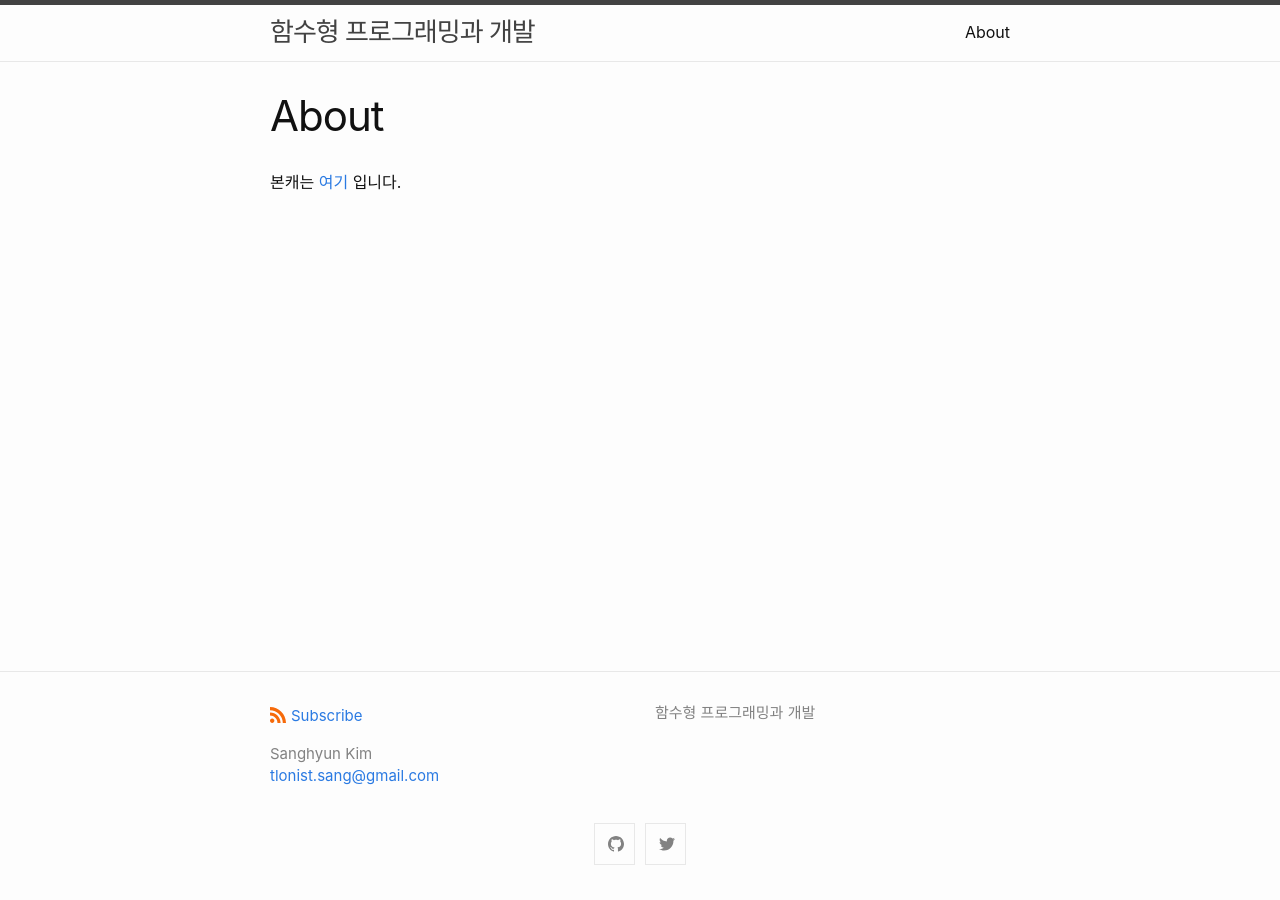
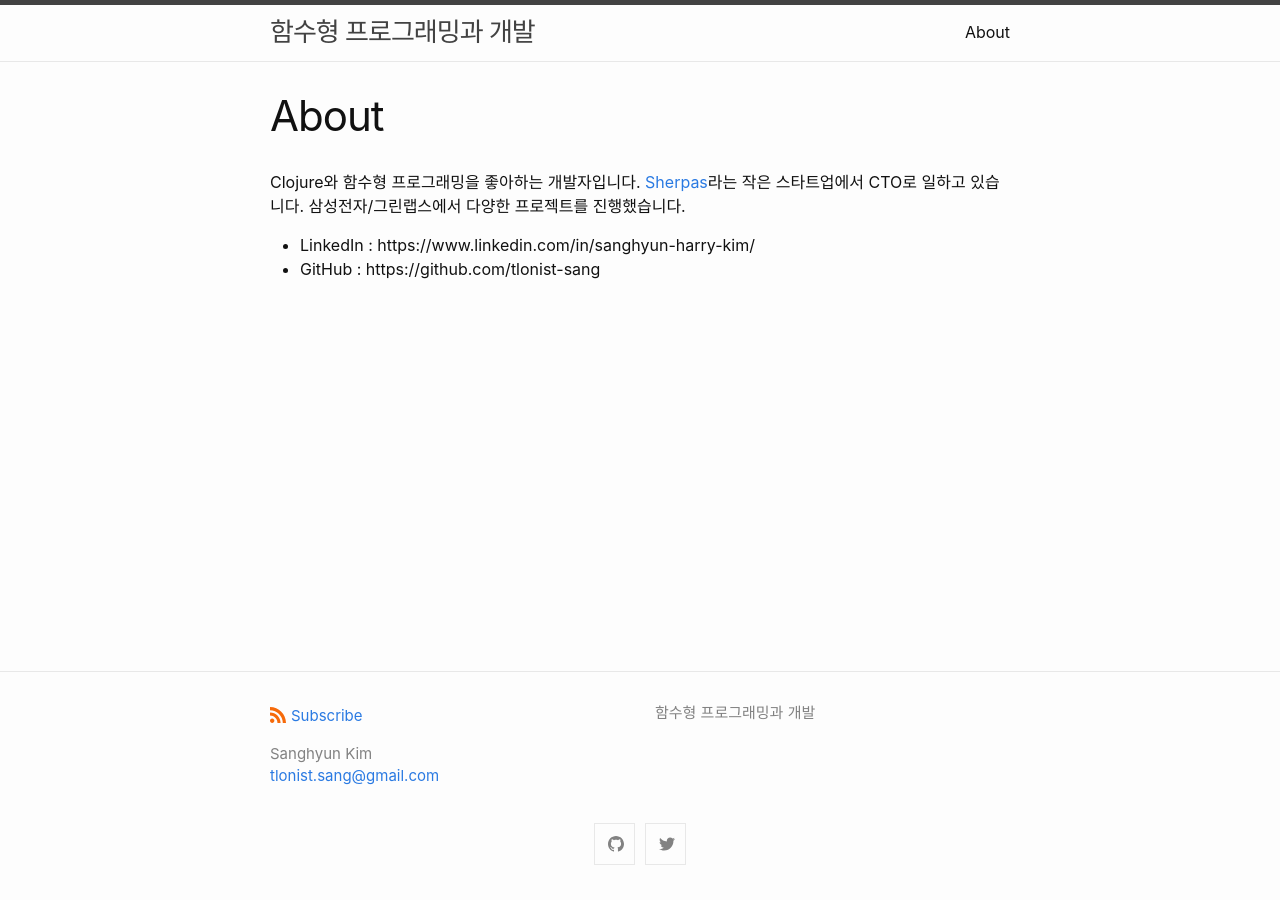
Before and after one commit to tlonist-sang/tlonist-sang.github.io, a Jekyll site: the page built from about.md, in a window 1280 px wide. Built offline with Jekyll 4.4.1, drawn with Linux system fonts in a browser that asks for light colours.

Commit message:
update addme in ages

```diff
--- a/about.md
+++ b/about.md
@@ -3,5 +3,9 @@ layout: page
 title: About
 permalink: /about/
 ---
+Clojure와 함수형 프로그래밍을 좋아하는 개발자입니다.
+[Sherpas](https://www.sherpas.page/)라는 작은 스타트업에서 CTO로 일하고 있습니다.
+삼성전자/그린랩스에서 다양한 프로젝트를 진행했습니다.
 
-본캐는 [여기](https://tlonist-sang.github.io) 입니다.
+- LinkedIn : https://www.linkedin.com/in/sanghyun-harry-kim/
+- GitHub : https://github.com/tlonist-sang
```
